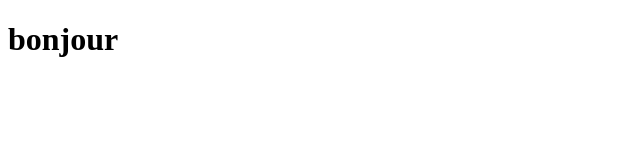
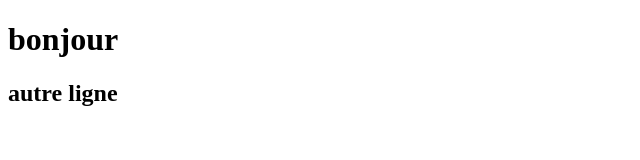
Before and after one commit to Rojo-davida/fg, a plain HTML site: page index.html in a window 1280 px wide. Shown: the whole page, without its empty margins (0-640 px from the left). Drawn offline with Linux system fonts and the light colour scheme.

Commit message:
autre ligne

```diff
--- a/index.html
+++ b/index.html
@@ -7,5 +7,6 @@
 </head>
 <body>
     <h1>bonjour</h1>
+    <h2>autre ligne</h2>
 </body>
 </html>
```
